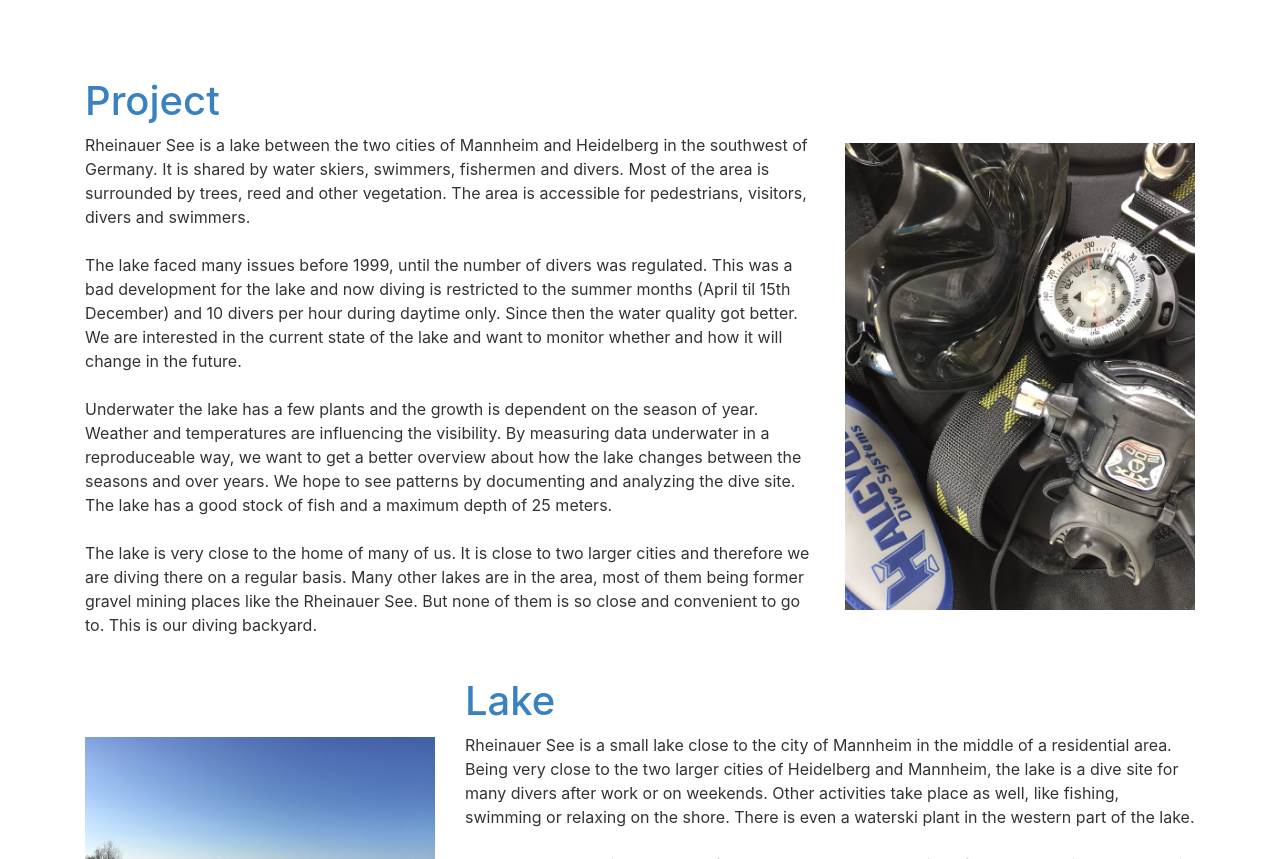
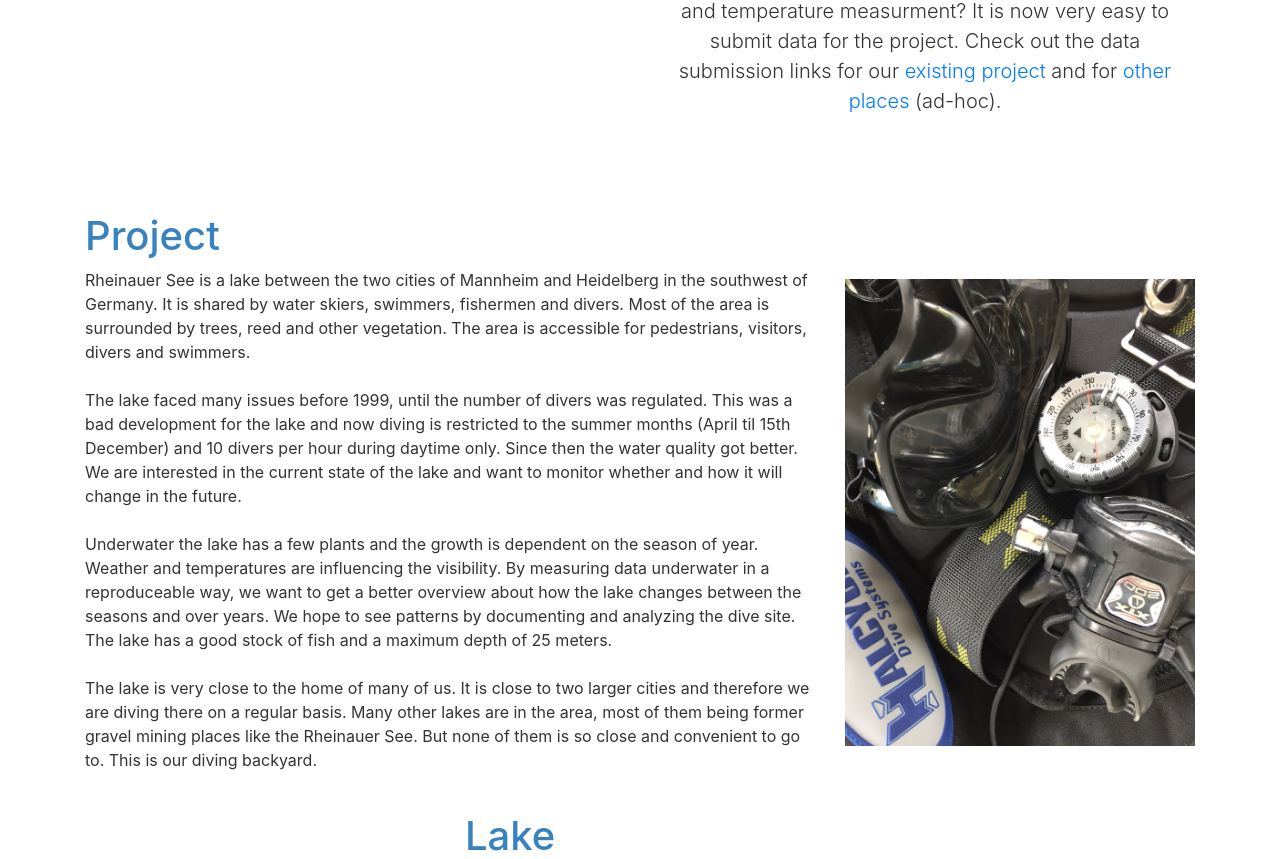
Before and after one commit to fabianschwarzfritz/projectbaselinerheinauersee.de, a plain HTML site: page index.html in a window 1280 px wide. Shown: the part 950-1809 px from the top of the page. Drawn offline with nearby package versions, Linux system fonts and the light colour scheme.

Commit message:
Add links to measurement submission

```diff
--- a/index.html
+++ b/index.html
@@ -64,6 +64,8 @@
             Project Baseline empowers passionate citizens to observe and record change within the world's aquatic environments in a way that fosters public awareness and supports political action.
             <br><br>
             Project Baseline Rheinauer See is one of many project around the world. The project monitors visibility, fish count, water temperature and quality at the Rheinauer See Mannheim, Germany. For this, we regularly go diving in the lake to measure, document and analyze fixed underwater stations. With this we establish a baseline to monitor and analyze changes over years.
+            <br><br>
+            Did you go diving at Rheinauer See and took a visibility and temperature measurment? It is now very easy to submit data for the project. Check out the data submission links for our <a href="https://projectbaseline.org/data-pid/">existing project</a> and for <a href="https://projectbaseline.org/data-ad-hoc/">other places</a> (ad-hoc).
           </p>
         </div>
       </div>
```
